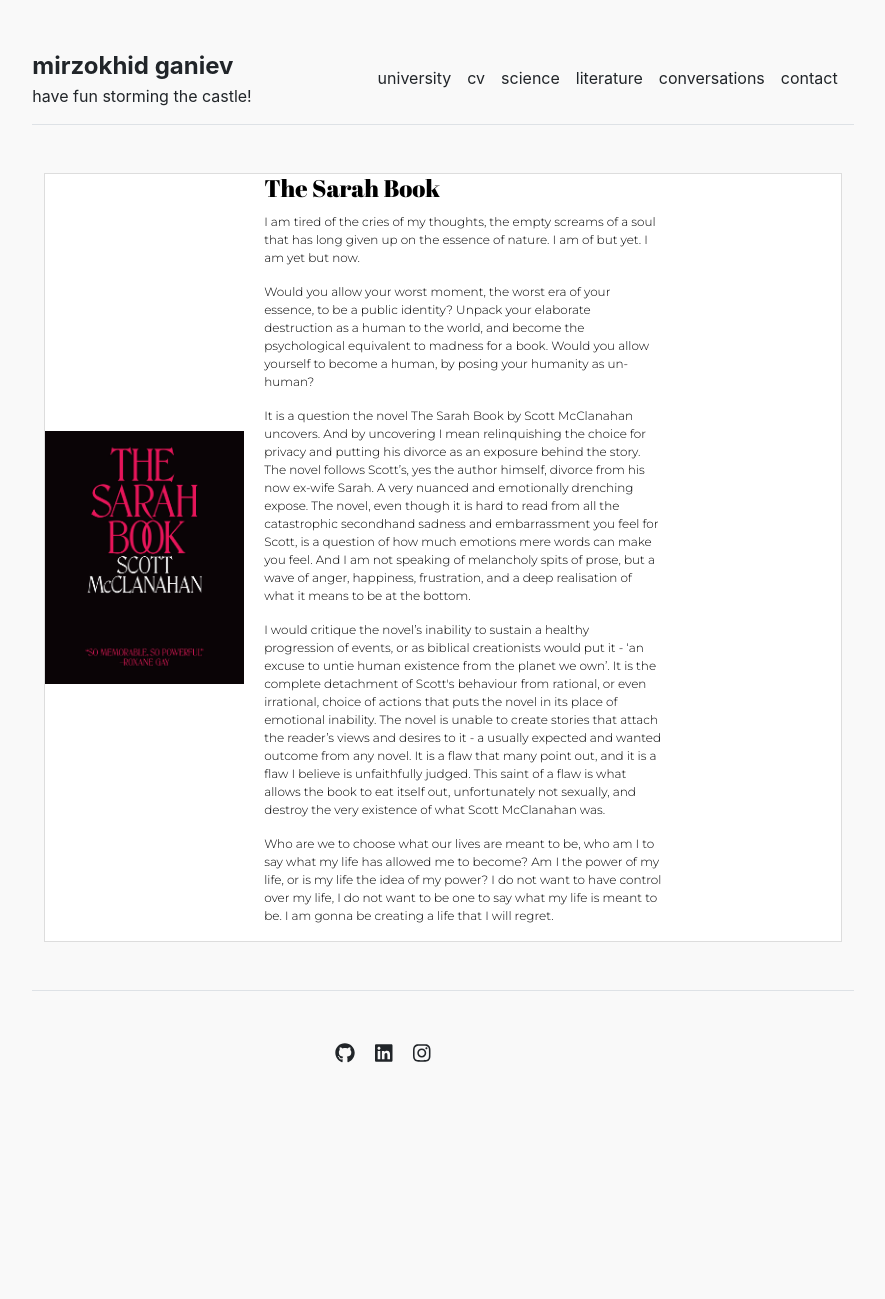
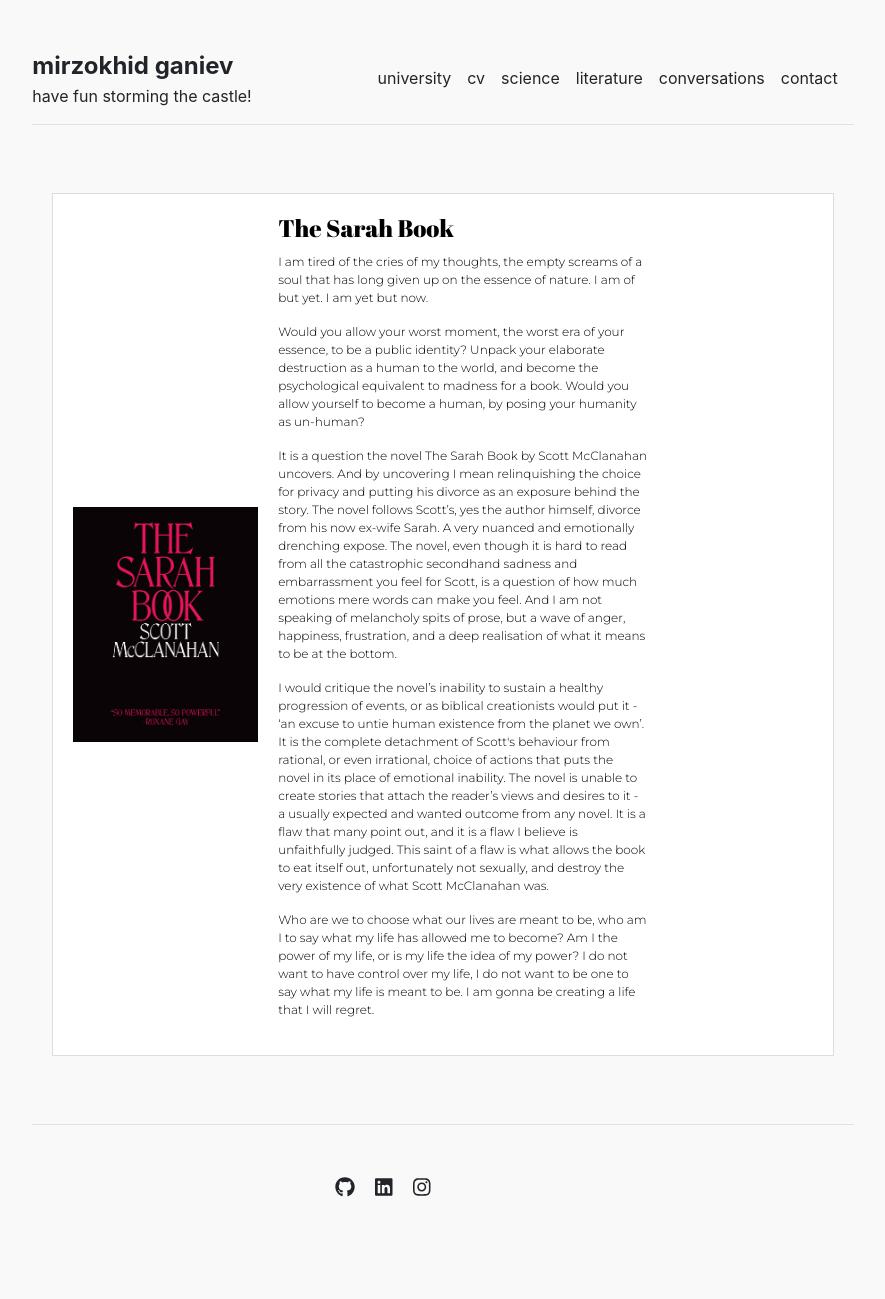
Before and after one commit to Mirzokhid/mirzokhid.github.io, a Jekyll site: the page built from literature/book/sarah_book.html, in a window 1280 px wide. Shown: the whole page, without its empty margins (197-1082 px from the left). Built offline with Jekyll 4.4.1, drawn with Linux system fonts in a browser that asks for light colours; some web fonts are replaced; before the commit the page ends 1165 px from its top, so only the background shows below that.

Commit message:
Update sarah_book.html

```diff
--- a/literature/book/sarah_book.html
+++ b/literature/book/sarah_book.html
@@ -29,7 +29,8 @@ layout: default
             font-style: normal;
         }
         .container {
-           max-width: 2000px;
+            max-width: 1200px;
+            padding: 20px;
         }
         .content {
             display: flex;
@@ -37,6 +38,7 @@ layout: default
             gap: 20px;
             background: #fff;
             border: 1px solid #ddd;
+            padding: 20px;
         }
         .content img {
             max-width: 25%;
```
